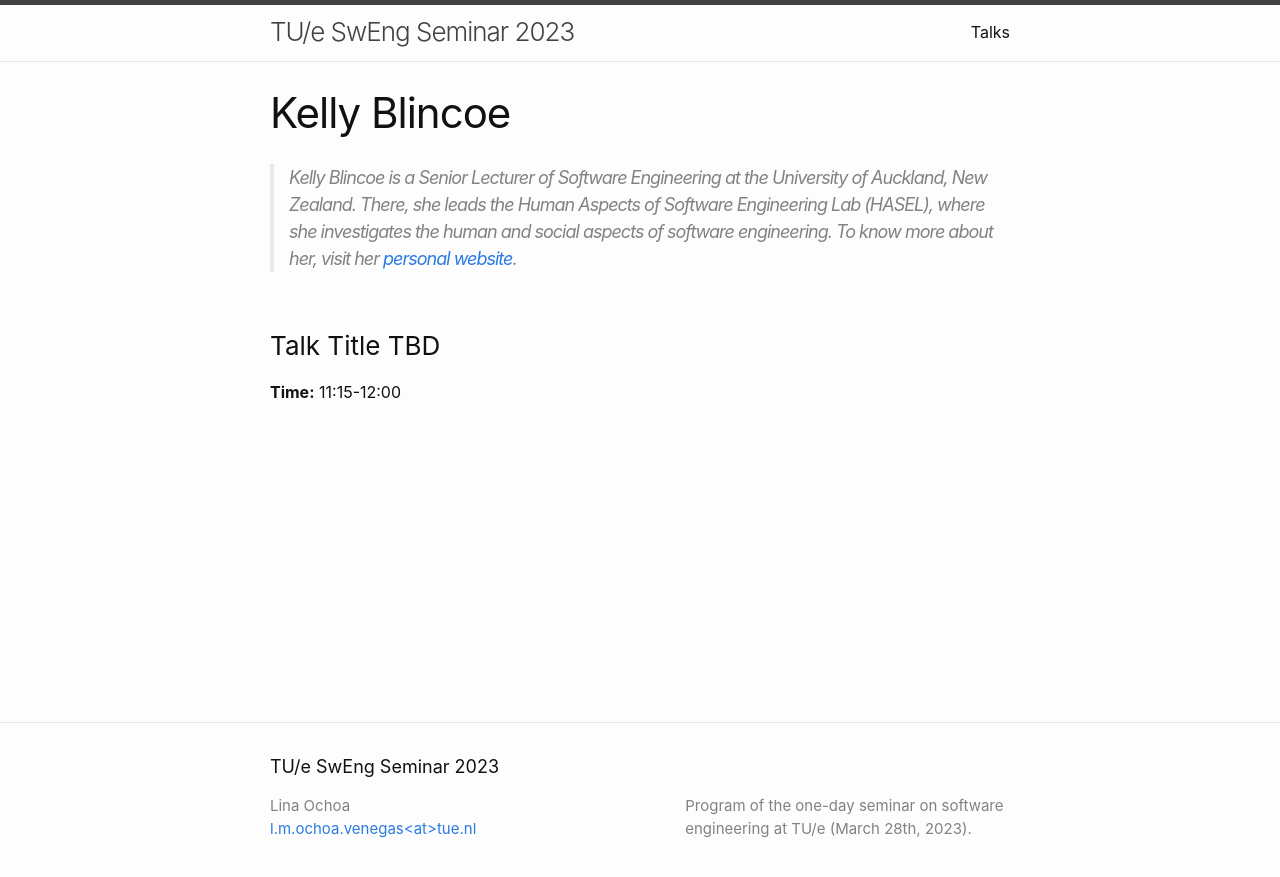
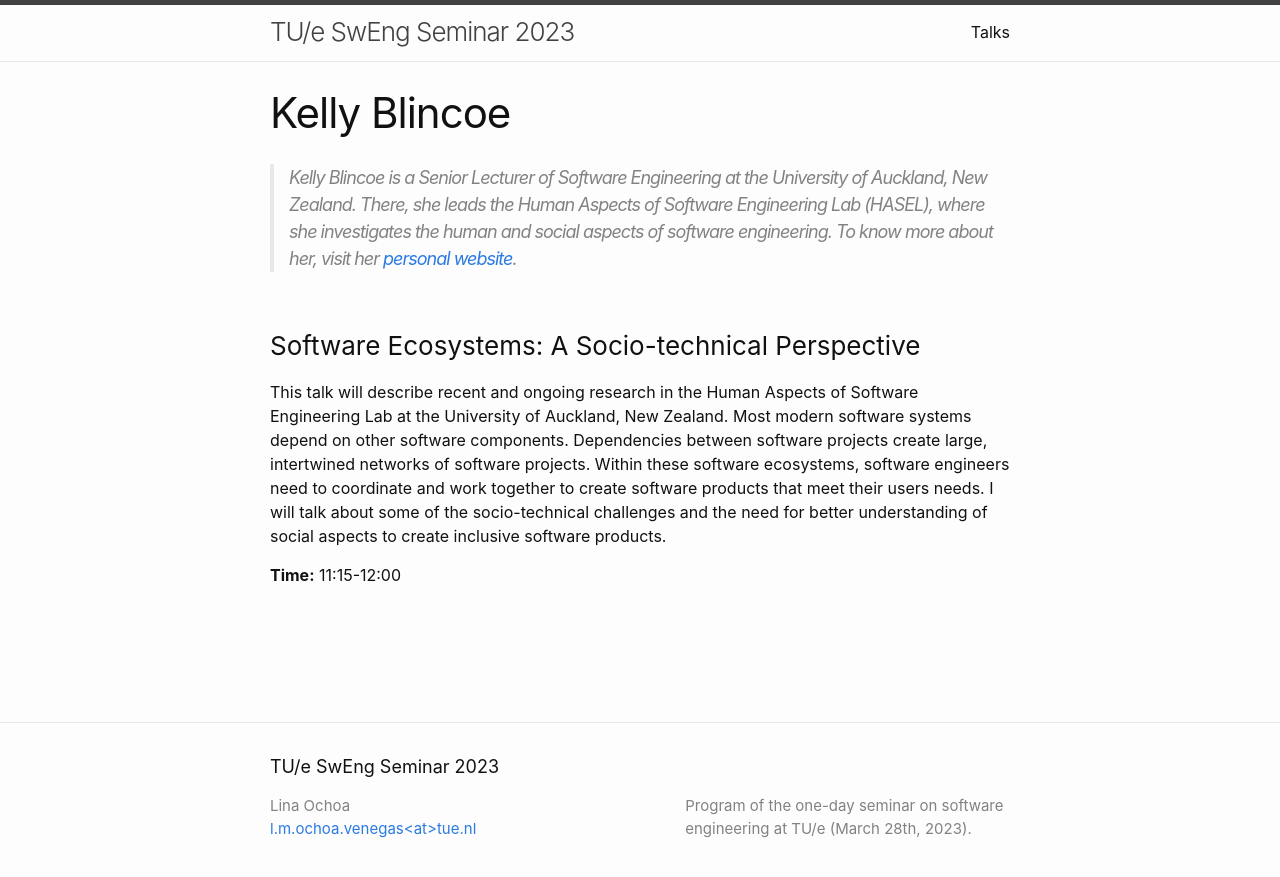
Before and after one commit to lmove/sweng-seminar, a Jekyll site: the page built from docs/_posts/2023-03-13-kelly-blincoe.md, in a window 1280 px wide. Shown: the top 877 px of the page. Built offline with Jekyll 4.4.1, drawn with Linux system fonts in a browser that asks for light colours.

Commit message:
Update Kelly's info

```diff
--- a/docs/_posts/2023-03-13-kelly-blincoe.md
+++ b/docs/_posts/2023-03-13-kelly-blincoe.md
@@ -9,6 +9,10 @@ To know more about her, visit her [personal website](https://kblincoe.github.io/
 
 <br>
 
-### Talk Title TBD
+### Software Ecosystems: A Socio-technical Perspective
+This talk will describe recent and ongoing research in the Human Aspects of Software Engineering Lab at the University of Auckland, New Zealand. Most modern software systems depend on other software components.
+Dependencies between software projects create large, intertwined networks of software projects.
+Within these software ecosystems, software engineers need to coordinate and work together to create software products that meet their users needs.
+I will talk about some of the socio-technical challenges and the need for better understanding of social aspects to create inclusive software products.
 
 **Time:** 11:15-12:00
```
Also changed, not shown: docs/index.md (+1 -1 lines).
